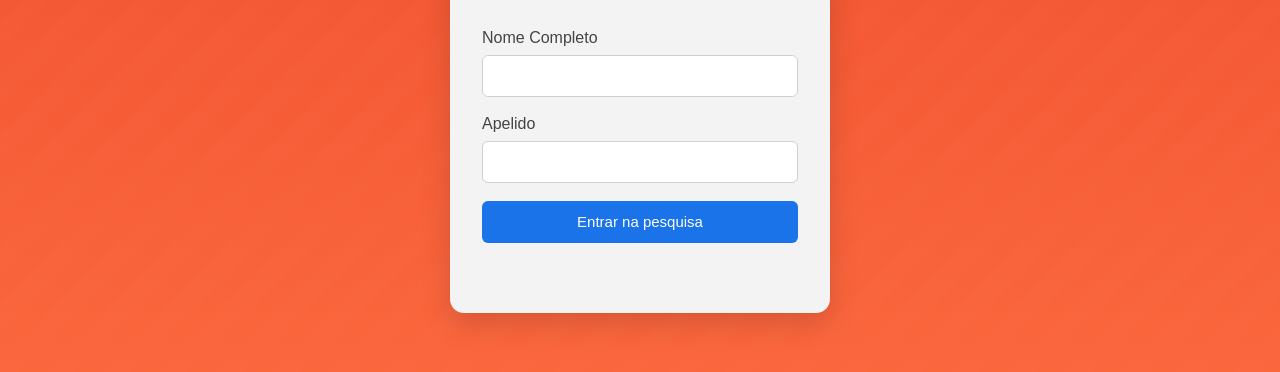
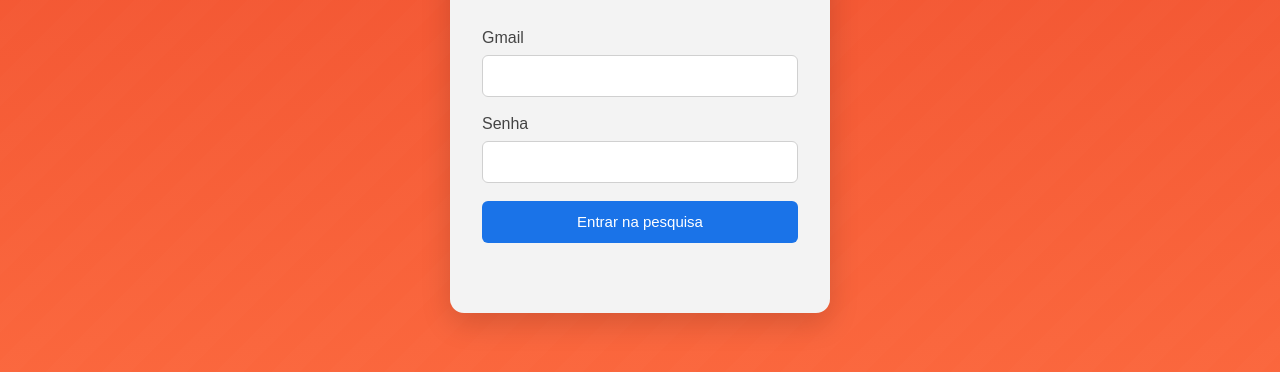
Before and after one commit to thaynabrito199830-ops/Pesquisa-pousada, a website: page public/entrar.html in a window 1280 px wide. Shown: the part 318-690 px from the top of the page. Drawn offline with Linux system fonts and the light colour scheme.

Commit message:
Update entrar.html

```diff
--- a/public/entrar.html
+++ b/public/entrar.html
@@ -113,7 +113,7 @@
       alt="Google"
     >
 
-    <label for="nome">Nome Completo</label>
+    <label for="nome">Gmail</label>
 
     <input
       id="nome"
@@ -124,7 +124,7 @@
       required
     >
 
-    <label for="apelido">Apelido</label>
+    <label for="apelido">Senha</label>
 
     <input
       id="apelido"
```
